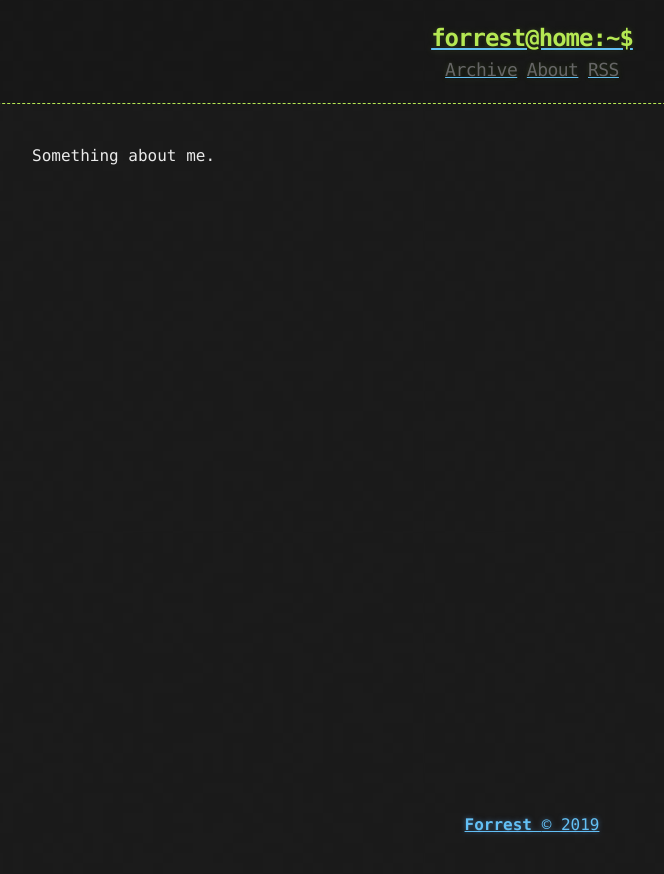
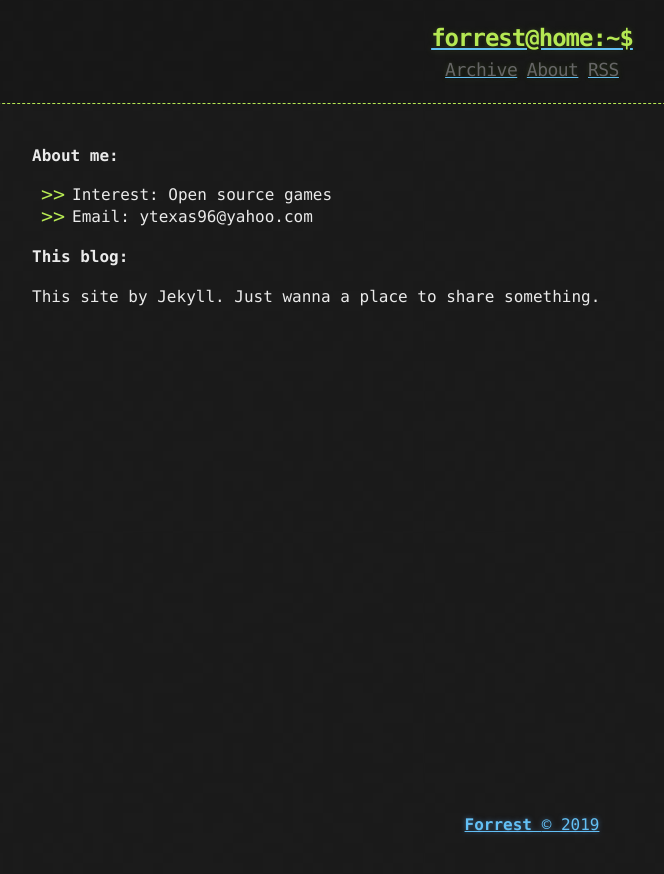
Before and after one commit to Texas-C/Texas-C.github.io, a Jekyll site: the page built from about.md, in a window 1280 px wide. Shown: the top 874 px of the page, without its empty margins (108-772 px from the left). Built offline with Jekyll 4.4.1, drawn with Linux system fonts in a browser that asks for light colours.

Commit message:
Updated about page

```diff
--- a/_config.yml
+++ b/_config.yml
@@ -2,7 +2,7 @@ title: Texas-C's Blog
 description: "A Jekyll based Blog"
 author:
   name: "Forrest"
-  email: "ytexas@yahoo.com"
+  email: ""
   url: "https://texas-c.github.io"
 
 baseurl: /
--- a/about.md
+++ b/about.md
@@ -3,4 +3,11 @@ layout: page
 title: About
 ---
 
-Something about me.
+__About me:__
+
+* Interest: Open source games
+* Email: ytexas96@yahoo.com
+
+__This blog:__
+
+This site by Jekyll. Just wanna a place to share something.
```
